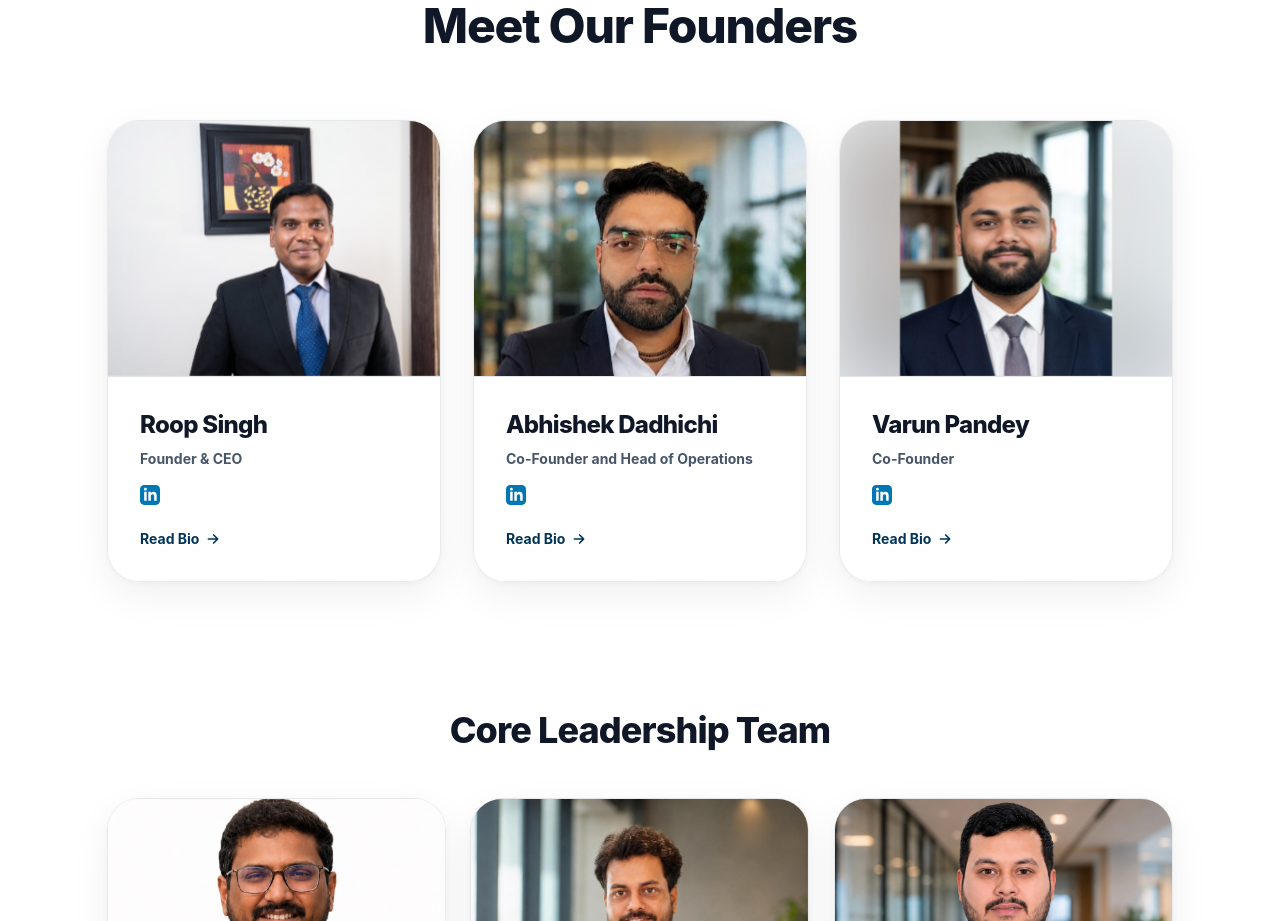
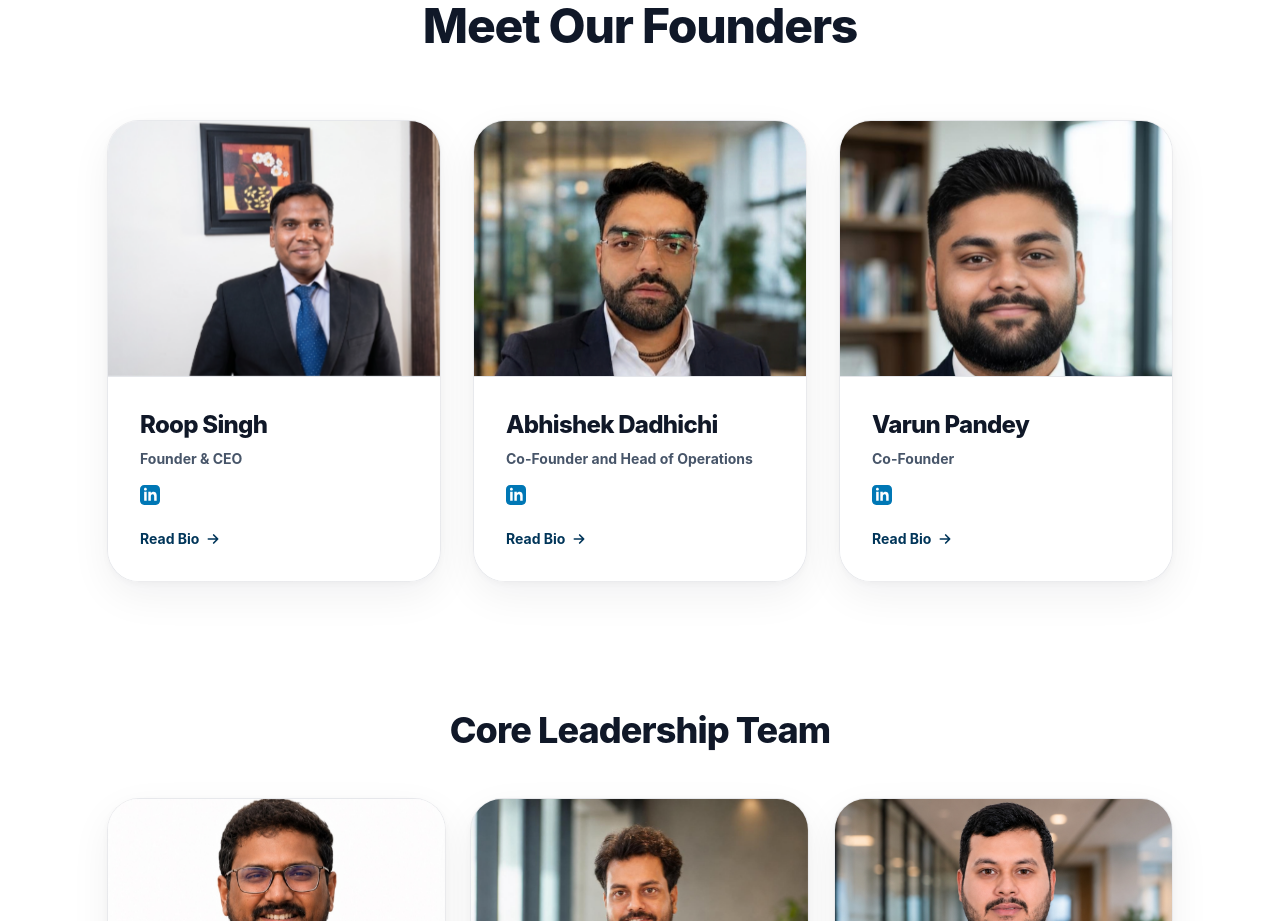
Before and after one commit to vikassinghbisht17-cyber/demo_website, a React (Vite) app: page /company in a window 1280 px wide. Shown: the part 1520-2441 px from the top of the page. Built offline with nearby package versions, Linux system fonts and the light colour scheme.

Commit message:
feat: add Company page with founder and team profiles and core values section

```diff
--- a/src/pages/Company.tsx
+++ b/src/pages/Company.tsx
@@ -72,7 +72,7 @@ With 12 years of industry experience, Varun brings deep expertise in building an
 
 At Passageway, Varun focuses on helping organizations adopt practical AI solutions that improve efficiency, unlock growth opportunities, and create long-term business value.`,
       image: '/co_founder_3.jpeg',
-      imageClassName: 'object-contain object-bottom'
+      imageClassName: 'object-cover object-[center_15%]'
     }
   ];
 
```
